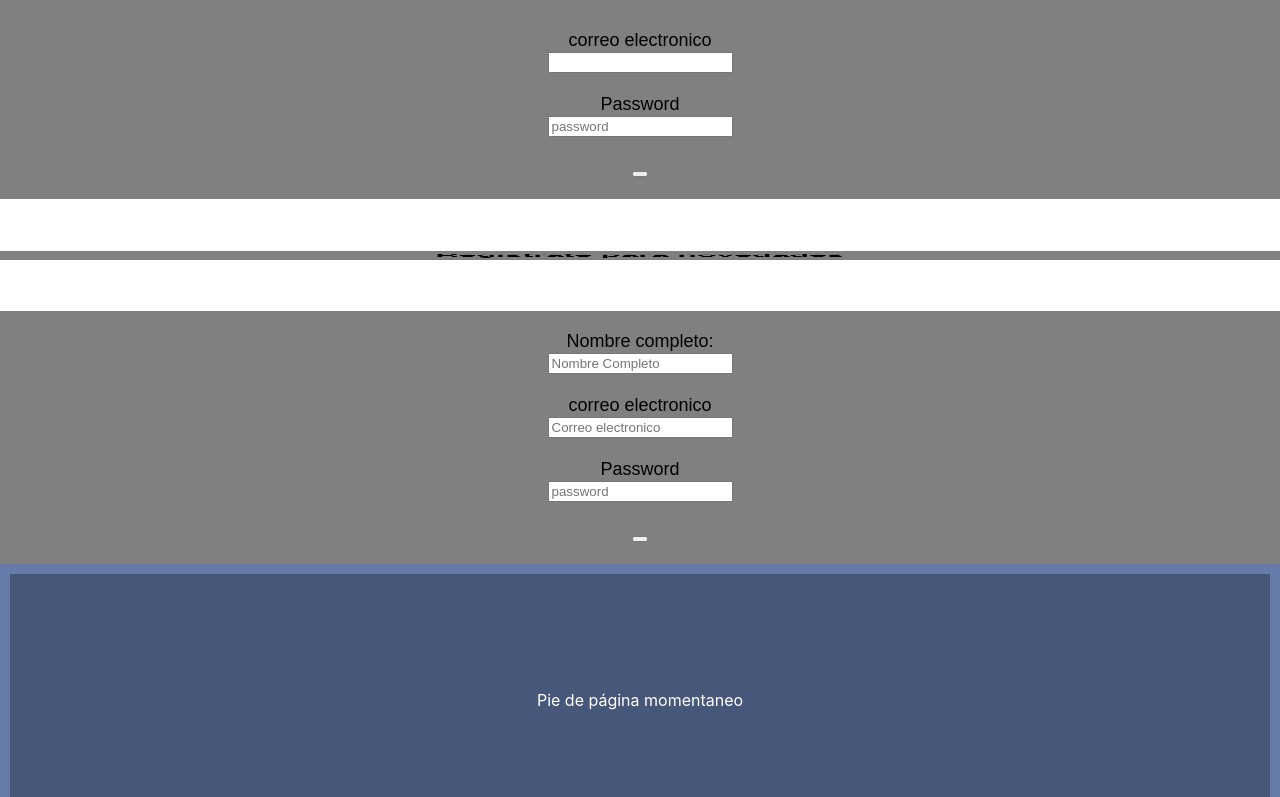
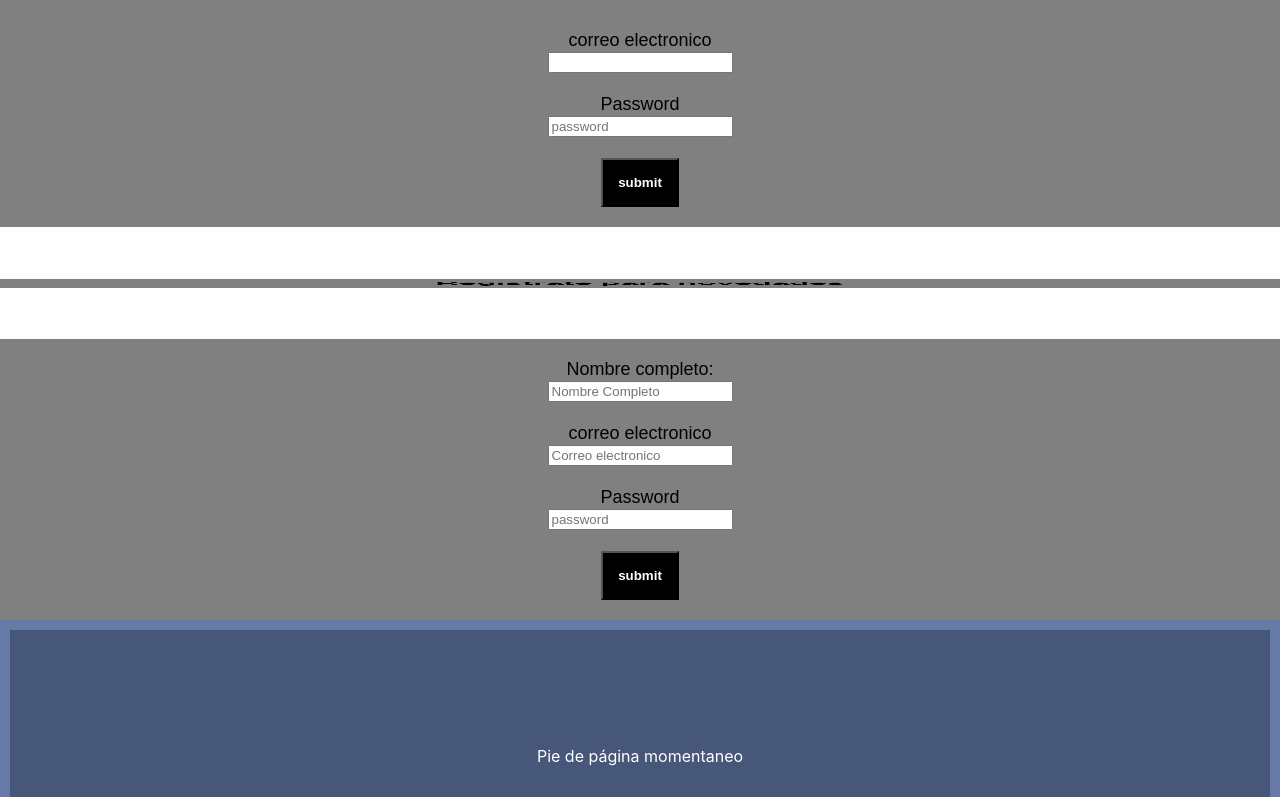
Before and after one commit to EzeMoreira/my-app, a React (Create React App) app: page /Registro in a window 1280 px wide. Shown: the part 502-1299 px from the top of the page. Built offline with nearby package versions, Linux system fonts and the light colour scheme.

Commit message:
modificacion y agreagado de boton mas sus estilos

```diff
--- a/src/App.css
+++ b/src/App.css
@@ -92,6 +92,14 @@ form {
   padding-bottom: 15px;
 }
 
+.boton{
+  background-color: black;
+  color: white;
+  padding: 15px 15px;
+  font-family: Arial, Helvetica, sans-serif;
+  font-weight: bolder;
+}
+
 .footer{
   text-align: center;
   padding: 100px;
--- a/src/paginas/Loguearse.jsx
+++ b/src/paginas/Loguearse.jsx
@@ -16,7 +16,7 @@ function Loguearse() {
                     </label> <br/>
                     <input type="password" name="password" placeholder="password" required />
                     <br/>  <br/>
-                    <button type="submit" />
+                    <input className="boton" type="submit" value="submit"/>
             </form>
         </div>
         </>
--- a/src/paginas/Registro.jsx
+++ b/src/paginas/Registro.jsx
@@ -20,7 +20,7 @@ function Registro(){
                     </label> <br/>
                     <input type="password" name="password" placeholder="password" required />
                     <br/> <br/>
-                <button type="submit" />
+                <input className="boton" type="submit" value="submit"/>
             </form>
         </div>
         </>
```
